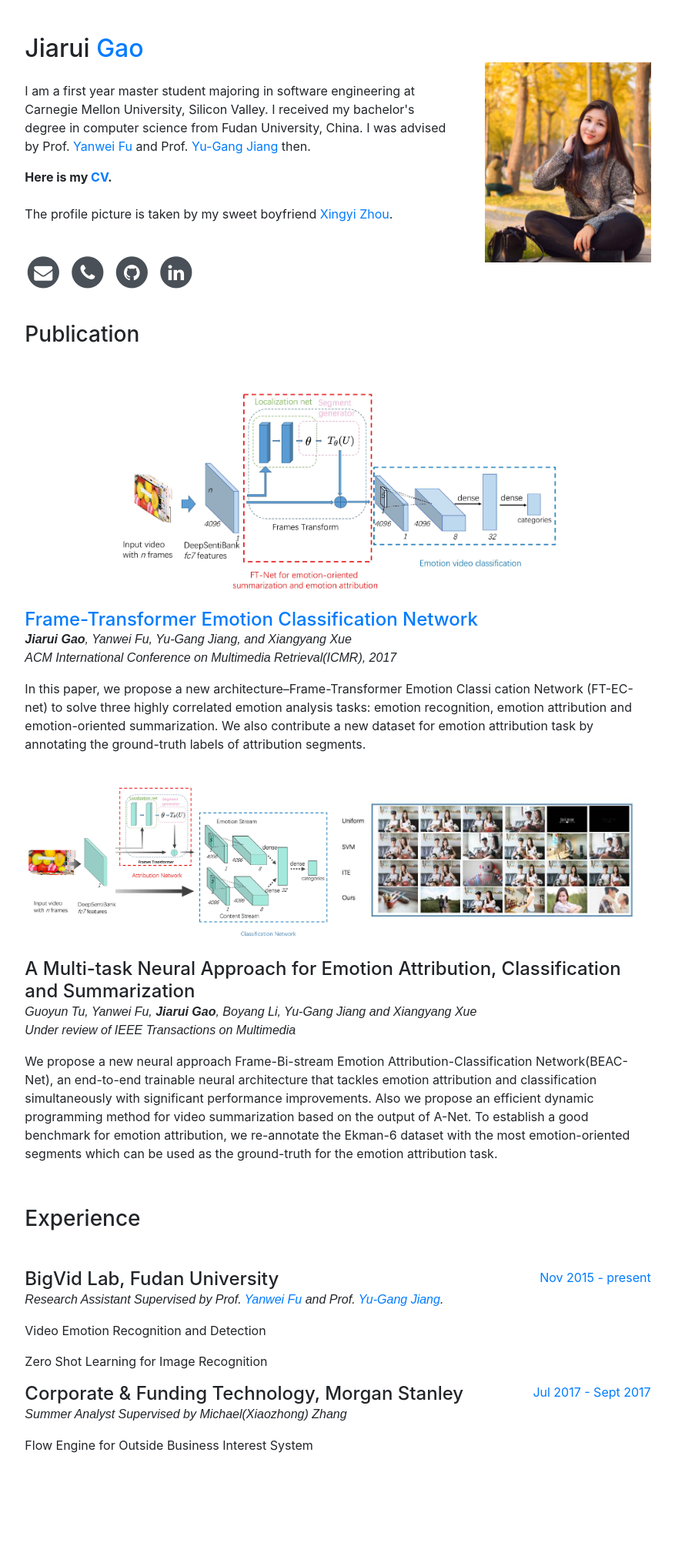
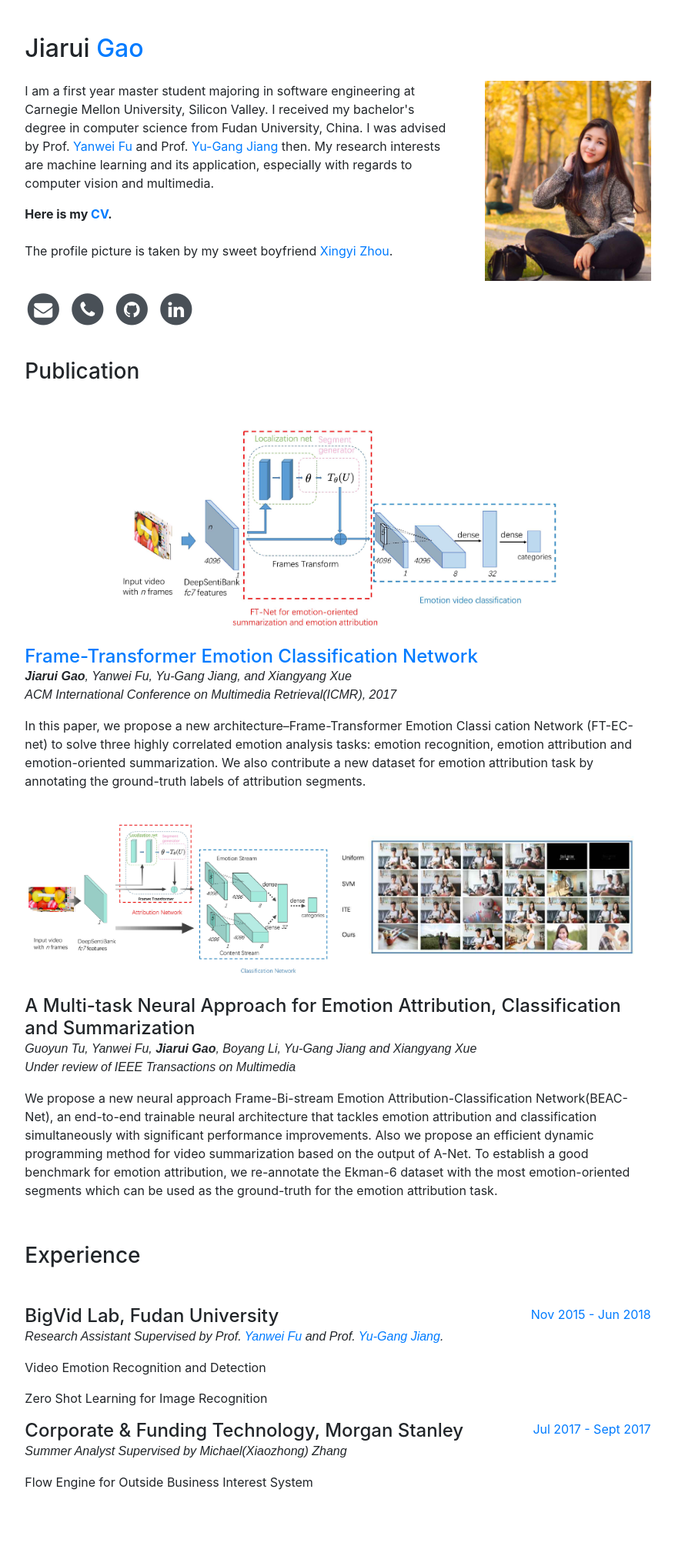
Before and after one commit to kittenish/kittenish.github.io, a website with bundled scripts: page index.html in a window 1280 px wide. Shown: the whole page at 77% size, without its empty margins (201-1078 px from the left). Before the commit the page ends 1974 px from the top, so only its background shows below. Built offline with nearby package versions, Linux system fonts and the light colour scheme; a web font is replaced by a local one.

Commit message:
update html

```diff
--- a/index.html
+++ b/index.html
@@ -44,7 +44,7 @@
         </br>
 
               <p align>I am a first year master student majoring in software engineering at Carnegie Mellon University, Silicon Valley. I received my bachelor's degree in computer science from Fudan University, China.
-              I was advised by Prof. <a href = "http://yanweifu.github.io">Yanwei Fu</a> and Prof. <a href="http://www.yugangjiang.info">Yu-Gang Jiang</a> then. </p>
+              I was advised by Prof. <a href = "http://yanweifu.github.io">Yanwei Fu</a> and Prof. <a href="http://www.yugangjiang.info">Yu-Gang Jiang</a> then. My research interests are machine learning and its application, especially with regards to computer vision and multimedia.</p>
               <b align >Here is my <a href="JiaruiGao-CV.pdf" target="_blank">CV</a>.</b>
             </br>
             </br>
@@ -154,7 +154,7 @@
               <p>Zero Shot Learning for Image Recognition</p>
             </div>
             <div class="resume-date text-md-right">
-              <span class="text-primary">Nov 2015 - present</span>
+              <span class="text-primary">Nov 2015 - Jun 2018</span>
             </div>
           </div>
 
```
